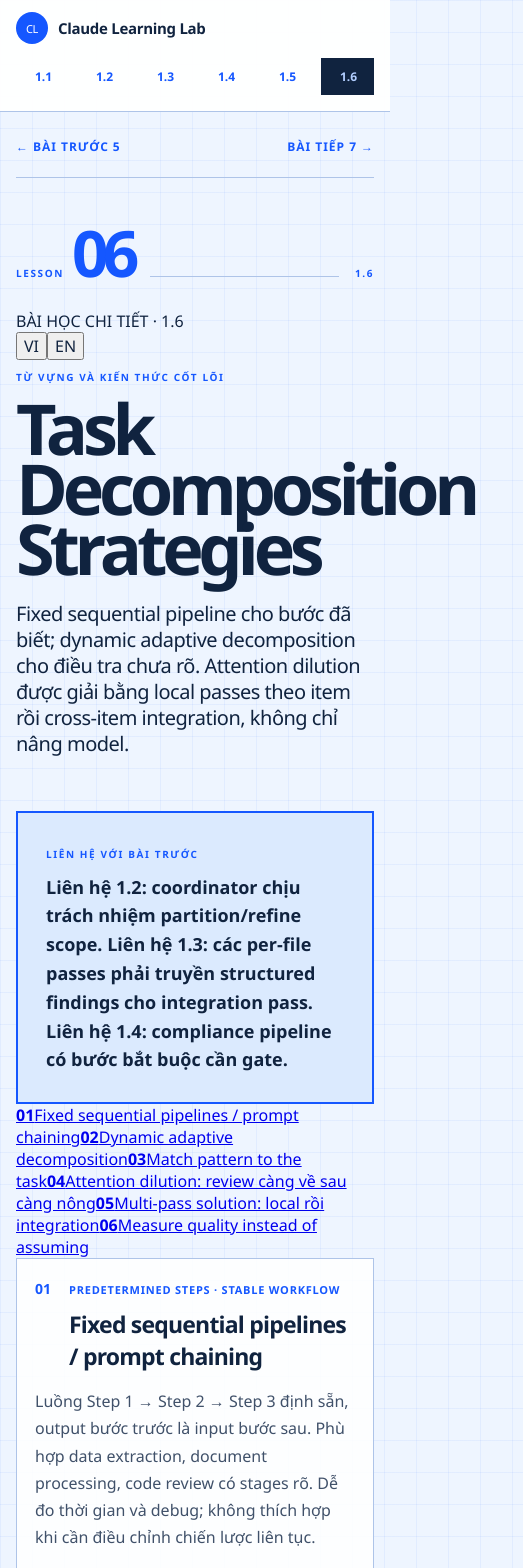
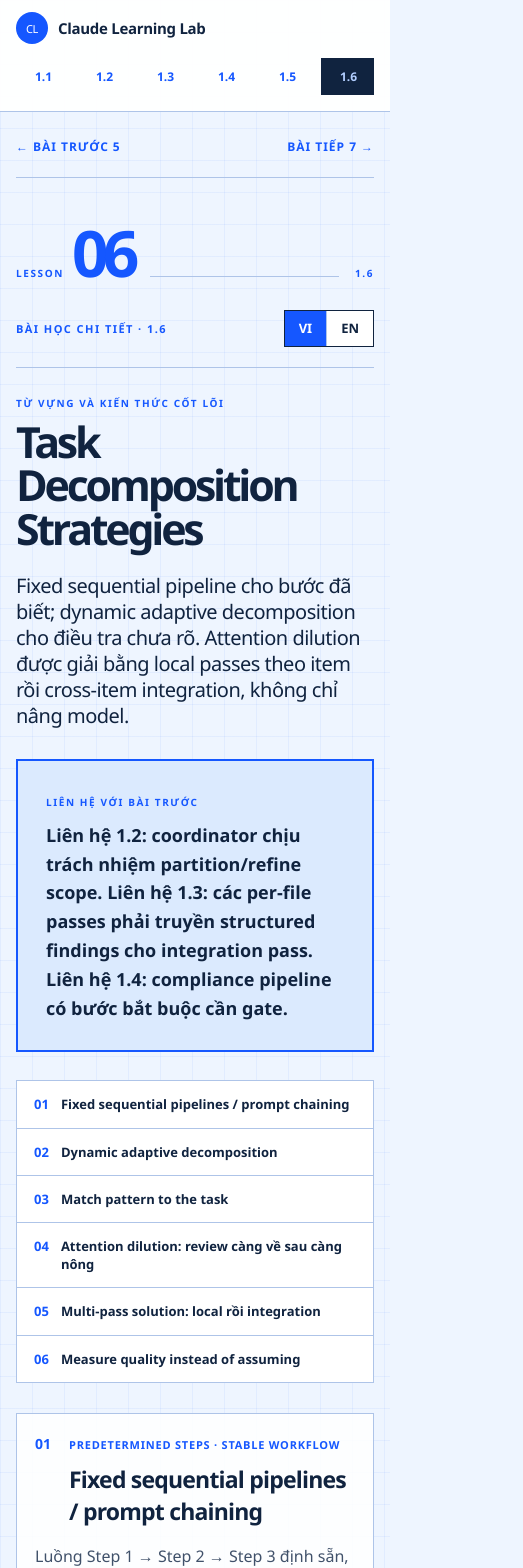
Before and after one commit to AnTuY154/claude_learn, a Next.js app: page /lesson6 in a window 390 px wide. Shown: the top 1568 px of the page, 523 px wide, since content can reach past the window. Built offline with nearby package versions, Linux system fonts and the light colour scheme; no server answers.

Commit message:
style(course): responsive bilingual theory-summary-quiz-lab layout

```diff
--- a/app/globals.css
+++ b/app/globals.css
@@ -428,3 +428,57 @@ textarea::placeholder { color: #71819a; }
   .foundation-topics .course-topic { padding: 18px; }
   .exam-decision-board .diagnostic-table td { min-width: 190px; }
 }
+
+
+/* ===== Unified Bilingual Curriculum / Lessons 1.1–1.7 ===== */
+.bilingual-lesson .lesson-hero h1 { font-size: clamp(40px,6.4vw,82px); line-height:1.02; overflow-wrap:anywhere; margin-top:10px; }
+.course-language-row { display:flex; align-items:center; justify-content:space-between; gap:20px; padding-bottom:20px; margin-bottom:42px; border-bottom:1px solid var(--line); }
+.course-language-row > span { color:var(--blue); font-size:11px; font-weight:900; letter-spacing:.13em; }
+.course-language-row > div { display:flex; border:1px solid var(--ink); background:white; }
+.course-language-row button { border:0; background:white; padding:10px 19px; cursor:pointer; font:800 13px/1 "Segoe UI",Arial,sans-serif; color:var(--ink); }
+.course-language-row button + button { border-left:1px solid var(--line); }
+.course-language-row button.active { background:var(--blue); color:white; }
+.course-language-row button:focus-visible { outline:3px solid #ff5c35; outline-offset:2px; }
+.bilingual-hero { margin-bottom:30px; }
+.bilingual-hero h2 { max-width:780px; }
+.bilingual-bridge { margin:28px 0 28px; }
+.bilingual-toc { display:grid; grid-template-columns:repeat(2,minmax(0,1fr)); gap:1px; padding:1px; background:var(--line); margin-bottom:30px; }
+.bilingual-toc a { display:flex; align-items:baseline; gap:12px; padding:14px 17px; background:white; color:var(--ink); text-decoration:none; font-size:13px; font-weight:700; line-height:1.4; }
+.bilingual-toc a:hover { background:var(--sky); }
+.bilingual-toc a b { color:var(--blue); }
+.bilingual-topics { display:grid; gap:17px; }
+.bilingual-topics > .course-topic { margin:0; scroll-margin-top:28px; }
+.bilingual-topics .course-topic .pattern-code pre { white-space:pre-wrap; overflow-wrap:anywhere; }
+.bilingual-warning { margin:16px 0; padding:13px 17px; border-left:4px solid #c42b3c; background:#fff1f2; color:#8a1f31 !important; font-size:14px !important; }
+.bilingual-source { overflow-wrap:anywhere; color:#52647c; font-size:12px; margin:20px 0; }
+.bilingual-source a { color:var(--blue); }
+.bilingual-summary { margin-top:60px; }
+.bilingual-summary h2 { margin:13px 0 25px; font-size:clamp(24px,3.5vw,36px); letter-spacing:-.04em; }
+.bilingual-summary ol { list-style:decimal; display:grid; gap:13px; padding-left:22px; margin:0; }
+.bilingual-summary li { padding-left:6px; border:0; line-height:1.6; font-size:16px; }
+.bilingual-quiz { margin-top:66px; }
+.bilingual-lab { margin-top:70px; }
+.bilingual-lab .section-heading { margin-top:30px; }
+.bilingual-lab .section-heading h2 { font-size:clamp(23px,3vw,32px); }
+.bilingual-lab-steps { padding:0; margin:0 0 24px; border:1px solid var(--line); background:white; list-style:none; }
+.bilingual-lab-steps li { display:grid; grid-template-columns:30px 1fr; gap:12px; align-items:start; padding:16px 18px; border-bottom:1px solid var(--line); line-height:1.6; }
+.bilingual-lab-steps li:last-child { border:0; }
+.bilingual-lab-steps strong { color:var(--blue); font-size:12px; }
+.bilingual-lab .pattern-code { margin-top:25px; }
+.bilingual-lab .pattern-code pre { white-space:pre-wrap; overflow-wrap:anywhere; }
+.bilingual-run { display:grid; gap:12px; margin-top:22px; padding:22px; border:1px solid var(--ink); background:white; }
+.bilingual-run > span { color:var(--blue); font-size:11px; font-weight:900; letter-spacing:.1em; text-transform:uppercase; }
+.bilingual-run > pre { margin:0; padding:17px; color:#dde8ff; background:var(--ink); overflow-x:auto; overflow-wrap:anywhere; font:13px/1.75 Consolas,monospace; }
+.bilingual-run p { margin:0; line-height:1.6; font-size:14px; color:#52647c; }
+.bilingual-run a { width:fit-content; color:var(--blue); font-size:13px; font-weight:800; }
+@media(max-width:720px) {
+ .course-language-row { margin-bottom:28px; }
+ .course-language-row > span { max-width:160px; }
+ .course-language-row button { padding:11px 14px; }
+ .bilingual-toc { grid-template-columns:1fr; }
+ .bilingual-lesson .lesson-hero h1 { font-size:clamp(40px,11vw,66px); }
+ .bilingual-summary { padding:20px; }
+ .bilingual-summary li { font-size:15px; }
+ .bilingual-run { padding:15px; }
+ .bilingual-run pre { font-size:11px; }
+}
```
